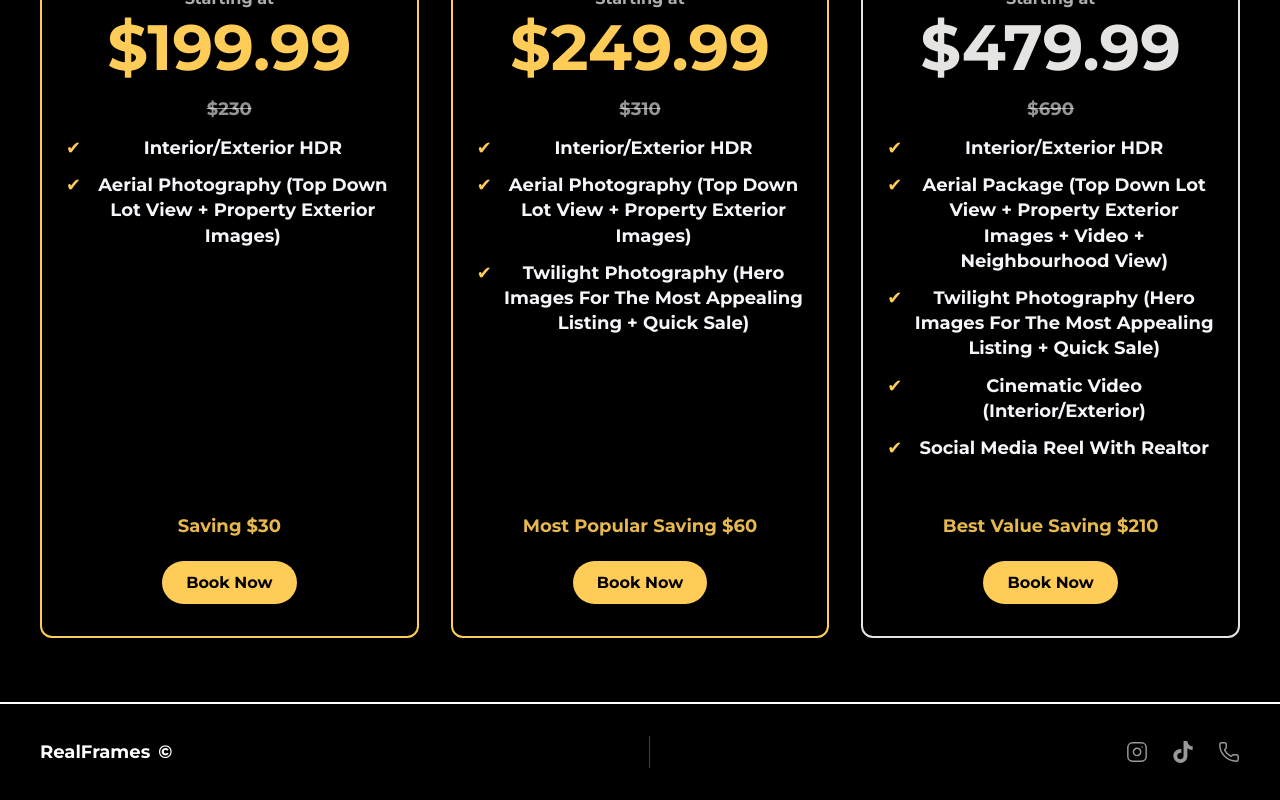
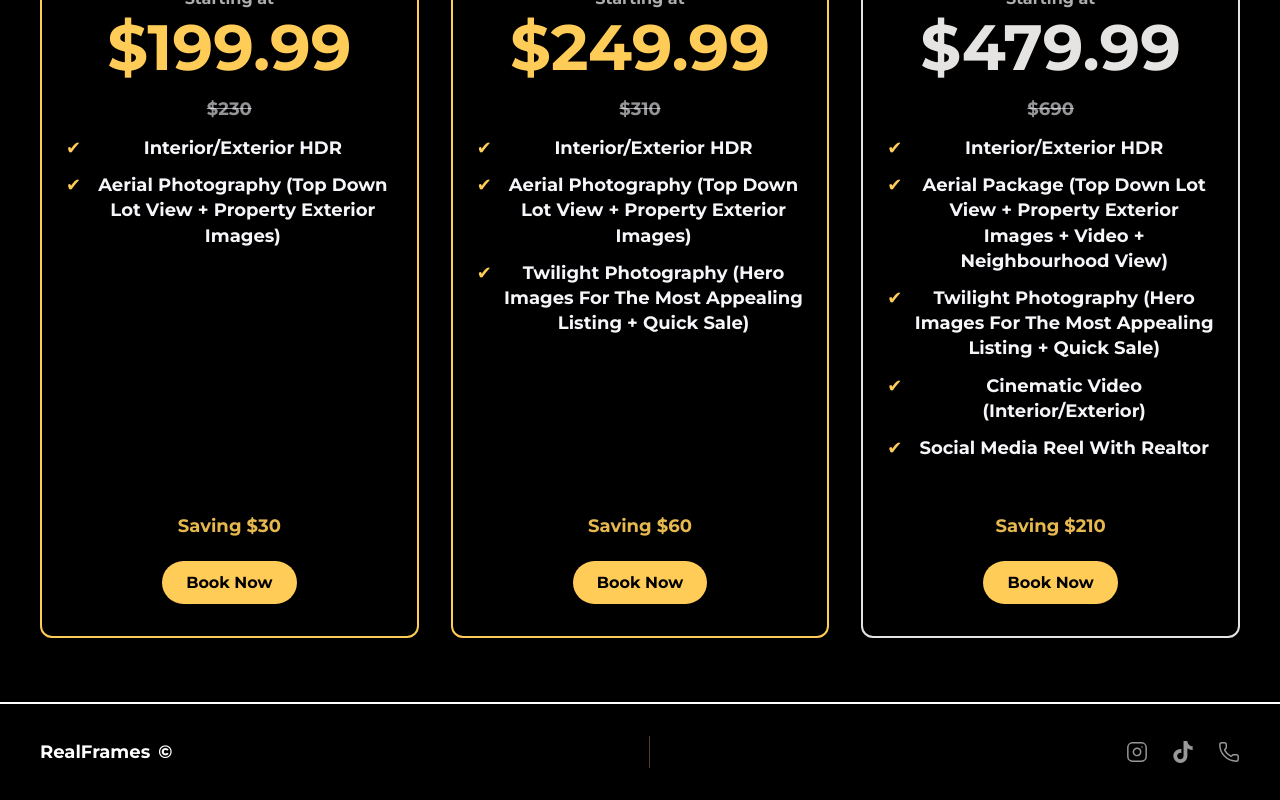
Before and after one commit to usmanAfzalKhan/realframez-website, a Next.js app: page /packages in a window 1280 px wide. Shown: the part 409-1209 px from the top of the page. Built offline with nearby package versions, Linux system fonts and the light colour scheme.

Commit message:
Removed most popular and best value

```diff
--- a/src/app/packages/packagesContent.js
+++ b/src/app/packages/packagesContent.js
@@ -17,7 +17,7 @@ const packagesContent = {
       title: "Silver",
       price: "$249.99",
       value: "$310",
-      tagline: "Most Popular Saving $60",
+      tagline: "Saving $60",
       features: [
         "Interior/Exterior HDR",
         "Aerial Photography (Top Down Lot View + Property Exterior Images)",
@@ -28,7 +28,7 @@ const packagesContent = {
       title: "Platinum",
       price: "$479.99",
       value: "$690",
-      tagline: "Best Value Saving $210",
+      tagline: "Saving $210",
       features: [
         "Interior/Exterior HDR",
         "Aerial Package (Top Down Lot View + Property Exterior Images + Video + Neighbourhood View)",
```
